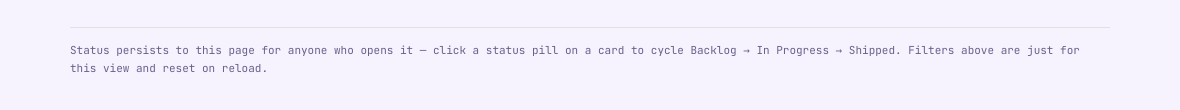
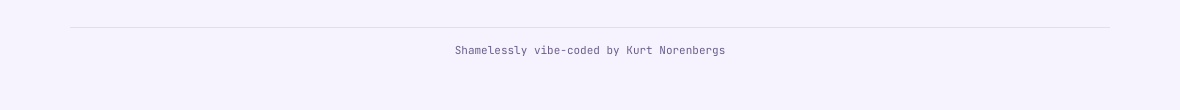
Before and after one commit to knnav/quest-log, an Electron app: page index.html in a window 1180 px wide. Shown: the part 356-466 px from the top of the page. Drawn offline with Linux system fonts and the light colour scheme; no server answers.

Commit message:
Change footer

```diff
--- a/assets/css/styles.css
+++ b/assets/css/styles.css
@@ -433,6 +433,7 @@ footer.note {
   border-top: 1px solid var(--panel-border);
   padding-top: 14px;
   line-height: 1.6;
+  text-align: center;
 }
 
 .modal-overlay {
--- a/index.html
+++ b/index.html
@@ -33,9 +33,7 @@
   </div>
 
   <footer class="note">
-    Status persists to this page for anyone who opens it — click a status
-    pill on a card to cycle Backlog → In Progress → Shipped. Filters above
-    are just for this view and reset on reload.
+    Shamelessly vibe-coded by Kurt Norenbergs
   </footer>
 </div>
 
```
